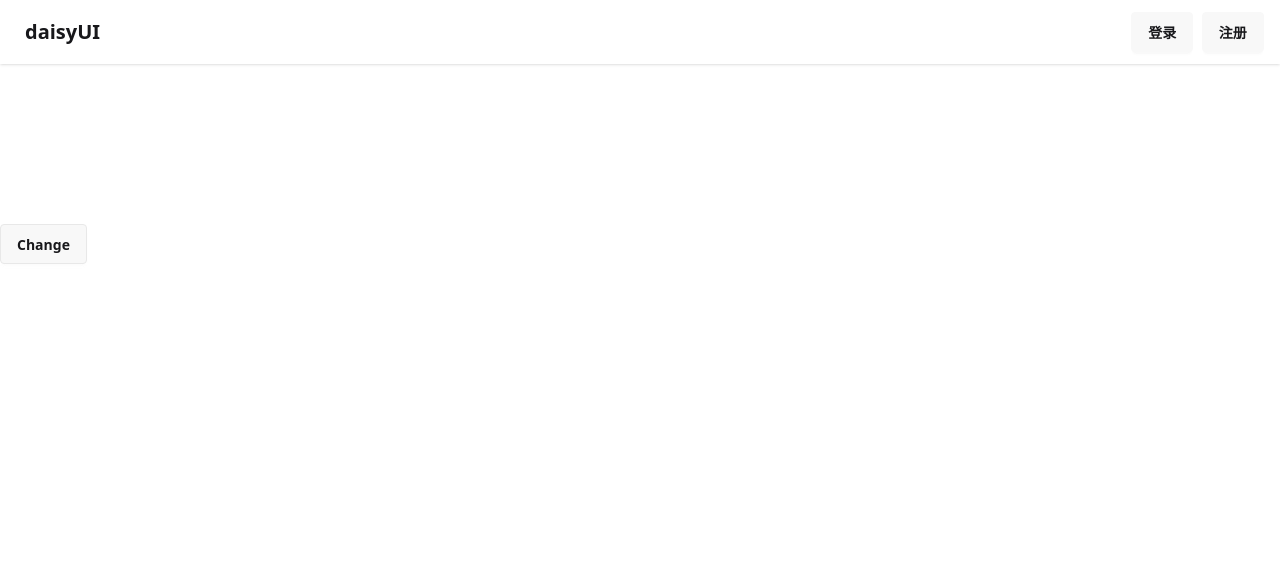
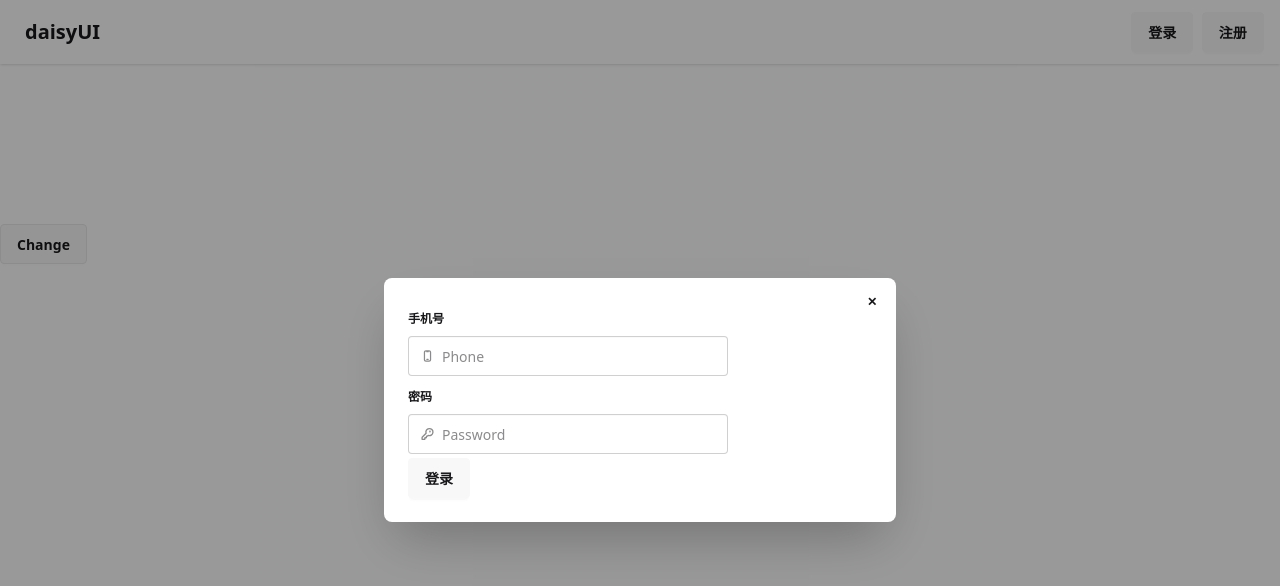
Before and after one commit to Faneter/django-ninja-vue-tutor-project, a Vue app: page / in a window 1280 px wide. Both pictures are taken after a click on the button "登录". Shown: the top 586 px of the page. Built offline with nearby package versions, Linux system fonts and the light colour scheme; no server answers.

Commit message:
登录模态框雏形

```diff
--- a/src/components/LoginModal.vue
+++ b/src/components/LoginModal.vue
@@ -1,11 +1,91 @@
 <script setup>
+import request from "@/utils/request";
+import {reactive} from "vue";
+
+const login_information = reactive(
+    {
+      phone: '',
+      password: '',
+    }
+)
+
+function login() {
+  request.post(`/user/login`, {
+    phone: login_information.phone,
+    password: login_information.password,
+  }).then(data => {
+    console.log(data)
+  })
+}
 
 </script>
 
 <template>
-
+  <dialog class="modal">
+    <div class="modal-box h-max">
+      <form method="dialog">
+        <button class="btn btn-sm btn-circle btn-ghost absolute right-2 top-2">✕</button>
+      </form>
+      <fieldset class="fieldset">
+        <legend class="fieldset-legend">手机号</legend>
+        <label class="input validator">
+          <svg class="h-[1em] opacity-50" xmlns="http://www.w3.org/2000/svg" viewBox="0 0 16 16">
+            <g fill="none">
+              <path
+                  d="M7.25 11.5C6.83579 11.5 6.5 11.8358 6.5 12.25C6.5 12.6642 6.83579 13 7.25 13H8.75C9.16421 13 9.5 12.6642 9.5 12.25C9.5 11.8358 9.16421 11.5 8.75 11.5H7.25Z"
+                  fill="currentColor"></path>
+              <path fill-rule="evenodd" clip-rule="evenodd"
+                    d="M6 1C4.61929 1 3.5 2.11929 3.5 3.5V12.5C3.5 13.8807 4.61929 15 6 15H10C11.3807 15 12.5 13.8807 12.5 12.5V3.5C12.5 2.11929 11.3807 1 10 1H6ZM10 2.5H9.5V3C9.5 3.27614 9.27614 3.5 9 3.5H7C6.72386 3.5 6.5 3.27614 6.5 3V2.5H6C5.44771 2.5 5 2.94772 5 3.5V12.5C5 13.0523 5.44772 13.5 6 13.5H10C10.5523 13.5 11 13.0523 11 12.5V3.5C11 2.94772 10.5523 2.5 10 2.5Z"
+                    fill="currentColor"></path>
+            </g>
+          </svg>
+          <input v-model="login_information.phone" type="tel" class="tabular-nums" required placeholder="Phone"
+                 pattern="^1[3-9]\d{9}$" minlength="11"
+                 maxlength="11" title="必须为11位数字"/>
+        </label>
+        <p class="validator-hint hidden">手机号格式不正确</p>
+      </fieldset>
+      <fieldset class="fieldset">
+        <legend class="fieldset-legend">密码</legend>
+        <label class="input validator">
+          <svg class="h-[1em] opacity-50" xmlns="http://www.w3.org/2000/svg" viewBox="0 0 24 24">
+            <g
+                stroke-linejoin="round"
+                stroke-linecap="round"
+                stroke-width="2.5"
+                fill="none"
+                stroke="currentColor"
+            >
+              <path
+                  d="M2.586 17.414A2 2 0 0 0 2 18.828V21a1 1 0 0 0 1 1h3a1 1 0 0 0 1-1v-1a1 1 0 0 1 1-1h1a1 1 0 0 0 1-1v-1a1 1 0 0 1 1-1h.172a2 2 0 0 0 1.414-.586l.814-.814a6.5 6.5 0 1 0-4-4z"
+              ></path>
+              <circle cx="16.5" cy="7.5" r=".5" fill="currentColor"></circle>
+            </g>
+          </svg>
+          <input
+              v-model="login_information.password"
+              type="password"
+              required
+              placeholder="Password"
+              minlength="8"
+              pattern="(?=.*\d)(?=.*[a-z])(?=.*[A-Z]).{8,}"
+              title="至少8个字符，至少包括一个数字、一个大写字母、一个小写字母"/>
+        </label>
+        <p class="validator-hint hidden">
+          至少8个字符，至少包括
+          <br/>一个数字、
+          <br/>一个大写字母、
+          <br/>一个小写字母
+        </p>
+      </fieldset>
+      <button @click="login" class="btn">登录</button>
+    </div>
+    <form method="dialog" class="modal-backdrop">
+      <button>close</button>
+    </form>
+  </dialog>
 </template>
 
 <style scoped>
-
+@import "@/assets/main.css";
 </style>
--- a/src/components/NavBar.vue
+++ b/src/components/NavBar.vue
@@ -1,4 +1,6 @@
 <script setup>
+import LoginModal from "@/components/LoginModal.vue";
+
 const props = defineProps(['isLoggedIn'])
 </script>
 
@@ -49,12 +51,13 @@ const props = defineProps(['isLoggedIn'])
       &nbsp;&nbsp;
     </div>
     <div v-else class="navbar-end">
-      <button class="btn">登录</button>
+      <button class="btn" onclick="login_modal.showModal()">登录</button>
       &nbsp;&nbsp;
       <button class="btn">注册</button>
       &nbsp;&nbsp;
     </div>
   </div>
+  <LoginModal id="login_modal"/>
 </template>
 
 <style scoped>
```
